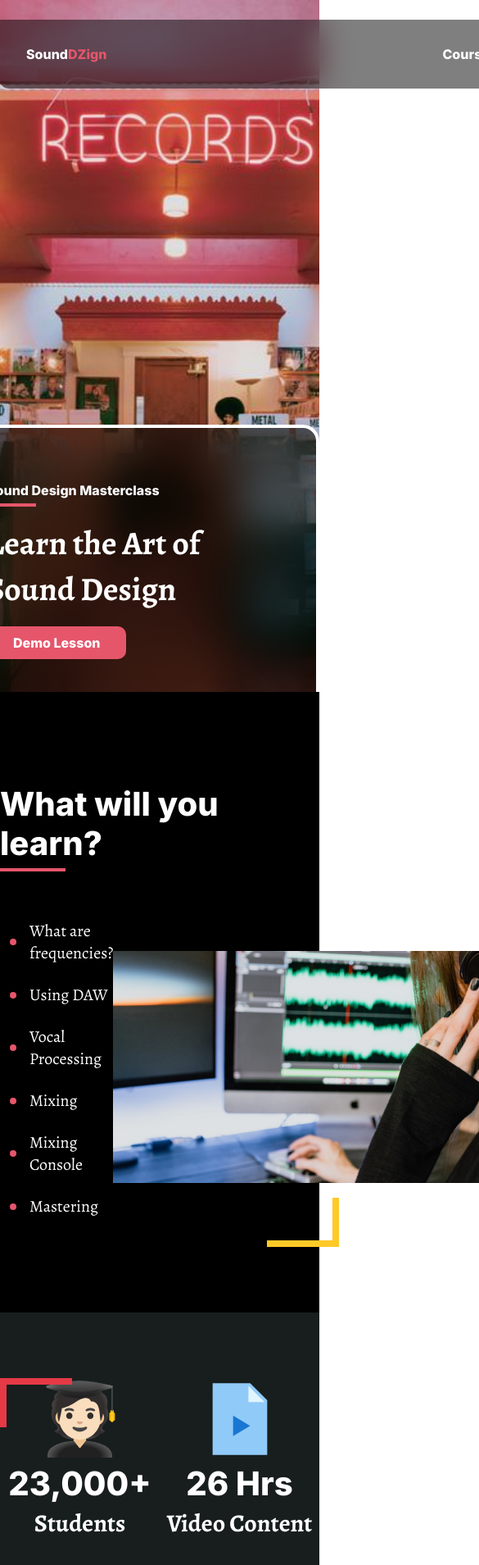
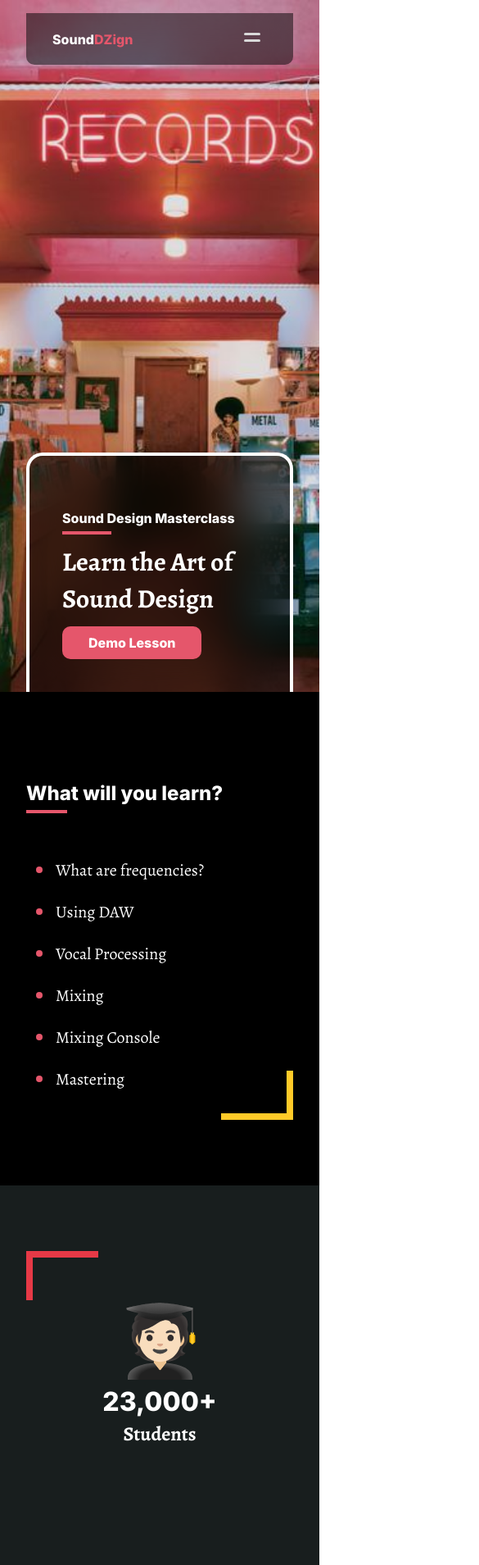
Before and after one commit to se1ind/figma-to-react, a React (Vite) app in the folder figmaproject/: page / in a window 390 px wide. Shown: the top 1909 px of the page at 82% size, 585 px wide, since content can reach past the window. Built offline with nearby package versions, Linux system fonts and the light colour scheme.

Commit message:
responsive design,mobile nav menu

```diff
--- a/figmaproject/src/components/Blog/Blog.css
+++ b/figmaproject/src/components/Blog/Blog.css
@@ -55,3 +55,20 @@ object-fit:cover;
     margin-top:30px;
     color:#000;
 }
+@media (max-width: 1040px){
+    #blog .content-container{
+        grid-template-columns:1fr 1fr;
+    }
+    #blog .post:nth-child(3){
+        grid-column: 1/3;
+    }
+}
+/* smartphone version */
+@media (max-width:720px){
+    #blog .content-container {
+        grid-template-columns: 1fr;
+    }
+    #blog .post:nth-child(3) {
+        grid-column: 1/2;
+    }
+}
--- a/figmaproject/src/components/Footer/Footer.css
+++ b/figmaproject/src/components/Footer/Footer.css
@@ -40,3 +40,23 @@ footer .links ul li{
     font-size:16px;
     margin:8px 16px;
 }
+footer .copyright.mobile{
+    display:none;
+}
+/* smartphone version */
+@media (max-width:720px){
+    footer .content-container{
+        flex-direction:column;
+        gap:40px;
+    }
+    footer .copyright{
+        display:none;
+    }
+    footer .copyright.mobile{
+        display:block;
+
+    }
+    footer .social-icons{
+        margin-bottom:0;
+    }
+}
--- a/figmaproject/src/components/Footer/Footer.jsx
+++ b/figmaproject/src/components/Footer/Footer.jsx
@@ -50,6 +50,9 @@ const Footer = () => {
           </ul>
 
         </div>
+        <div className="copyright mobile">
+            This Website is designed by GTCoding Ⓒ 2023
+           </div>
       </div>
 
     </div>
--- a/figmaproject/src/components/Header/Header.css
+++ b/figmaproject/src/components/Header/Header.css
@@ -51,3 +51,20 @@ header .cta .demo-btn{
     font-weight:800;
     font-size:16px;
 }
+/* tablet version */
+@media (max-width:1040px){
+    header .cta{
+        width:356px;
+    }
+}
+/* smartphone version*/
+@media (max-width:720px){
+    header .cta {
+        width:unset;
+        right:32px;
+        left:32px;
+    }
+    header .cta h1{
+        font-size:32px;
+    }
+}
--- a/figmaproject/src/components/Info/Info.css
+++ b/figmaproject/src/components/Info/Info.css
@@ -4,6 +4,7 @@
     align-items:center;
     width:100%;
     gap:4px;
+    margin-top:60px;
 }
 #info .info-content .amount{
     font-weight:800;
@@ -22,3 +23,22 @@
     left:0;
     top:0;
 }
+/*smartphone version */
+@media (max-width:720px){
+    #info .content-container{
+        flex-direction:column;
+        gap:80px;
+    }
+    #info .content-container img{
+        height:100px;
+    }
+    #info .info-content .amount{
+        font-size:32px;
+    }
+    #info .info-content .type{
+        font-size:24px;
+    }
+    #info .bg-element-2{
+        left:32px;
+    }
+}
--- a/figmaproject/src/components/Navbar/Navbar.css
+++ b/figmaproject/src/components/Navbar/Navbar.css
@@ -26,3 +26,60 @@ a.logo{
 a.logo .red{
 color:var(--red-color);
 }
+.menu-icon,
+.mobile-menu-container{
+    display:none;
+}
+/* tablet version */
+@media (max-width:1040px) {
+    nav{
+        width:694px;
+    }
+}
+/* smartphone */
+@media (max-width:720px){
+    nav ul {
+        display:none;
+    }
+    nav {
+        width:unset;
+        left:32px;
+        right:32px;
+        top:16px;
+    }
+    nav .menu-icon{
+        display:block;
+    }
+    .mobile-menu-container{
+        display:flex;
+        position:fixed;
+        z-index:600;
+        background: var(--dark-color);
+        left:0;
+        right:0;
+        padding:60px 32px;
+        transform:translateY(-100%);
+        transition:all 1200ms cubic-bezier(0.3,0.96,0.59,0.95);
+    }
+    .mobile-menu-container.active{
+        transform:translateY(0);
+
+    }
+    .mobile-menu-container .menu-items{
+        list-style:none;
+        padding:0;
+        margin:0;
+    }
+    .mobile-menu-container .close-icon {
+        position:fixed;
+        top:32px;
+        right:60px;
+    }
+    .mobile-menu-container .menu-items li a{
+        font-weight:800;
+        font-size:16px;
+        padding:20px 0;
+        display:inline-block;
+        color:#fff;
+    }
+}
--- a/figmaproject/src/components/Navbar/Navbar.jsx
+++ b/figmaproject/src/components/Navbar/Navbar.jsx
@@ -1,28 +1,54 @@
-import React from 'react'
+import React,{useState} from 'react'
 import "./Navbar.css";
+import {menuIcon,closeIcon} from "../../assets";
 
 const Navbar = () => {
+  const[isActive,setIsActive]=useState(false);
   return (
+    <>
     <nav>
       <a href="#" className="logo">
         Sound<span className="red">DZign</span>
       </a>
       <ul>
         <li>
-          <a href="#">Course Details </a>
+          <a href="#topics">Course Details </a>
         </li>
         <li>
-          <a href="#">About</a>
+          <a href="#info">About</a>
         </li>
         <li>
-          <a href="#">Blog </a>
+          <a href="#blog">Blog </a>
         </li>
         <li>
-          <a href="#">Testimonials </a>
+          <a href="#testimonials">Testimonials </a>
         </li>
       </ul>
+      <div  onClick={() =>setIsActive(true) }  className="menu-icon" >
+        <img src={menuIcon} alt="" />
+         </div>
     </nav>
-  )
+    <div className={'mobile-menu-container ${isActive ? "active" : "" }  '}>
+    <div onClick={() => setIsActive(false)} className="close-icon">
+      <img src={closeIcon} alt="" />
+       </div>
+       <ul className="menu-items">
+        <li>
+          <a href="#topics" onClick={() => setIsActive(false)}>Course Details </a>
+        </li>
+        <li>
+          <a href="#info" onClick={() => setIsActive(false)}>About</a>
+        </li>
+        <li>
+          <a href="#blog" onClick={() => setIsActive(false)}>Blog </a>
+        </li>
+        <li>
+          <a href="#testimonials" onClick={() => setIsActive(false)}>Testimonials </a>
+        </li>
+      </ul>
+    </div>
+    </>
+  );
 }
 
 export default Navbar
--- a/figmaproject/src/components/Testimonials/Testimonials.css
+++ b/figmaproject/src/components/Testimonials/Testimonials.css
@@ -29,3 +29,28 @@
     line-height:22px;
     margin-top:4px;
 }
+/* tablet version */
+@media (max-width:1040px){
+    #testimonials .content-container{
+        flex-direction:column;
+        gap:50px;
+        margin-left:20px;
+        margin-top:50px;
+    }
+    #testimonials .testimonial {
+        display:flex;
+        gap:28px;
+        width:100%;
+    }
+}
+/*smartphone version */
+@media (max-width:720px){
+    #testimonials .testimonial{
+        flex-direction:column;
+        align-items:center;
+        gap:16px;
+    }
+    #testimonials .testimonial .reviewer-details{
+        text-align:center;
+    }
+}
--- a/figmaproject/src/components/Topics/Topics.css
+++ b/figmaproject/src/components/Topics/Topics.css
@@ -40,3 +40,19 @@ right:-24px;
 bottom:0;
 
 }
+/* tablet version */
+@media (max-width:1040px){
+    #topics .topic-image img{
+        width:385px;
+        height:280px;
+    }
+}
+/* smartphone version */
+@media (max-width:720px){
+    #topics .topic-image img{
+        display:none;
+    }
+    #topics .bg-element-1{
+        right:32px;
+    }
+}
--- a/figmaproject/src/index.css
+++ b/figmaproject/src/index.css
@@ -13,6 +13,9 @@
 body{
     margin:0;
     font-family:"Inter",sans-serif;
+}
+html{
+    scroll-behavior:smooth;
 }
 .wrapper{
     max-width:1024px;
@@ -56,3 +59,22 @@ section h2.light::after{
 section .content-container{
     display:flex;
 }
+/* tablet version */
+@media (max-width:1040px) {
+    .wrapper{
+        max-width:694px;
+    }
+}
+/* smartphone version */
+@media(max-width:720px){
+    .wrapper{
+        padding:0 32px;
+    }
+    section h2{
+        font-size:24px;
+    }
+    section h2::after{
+        width:50px;
+        bottom:0;
+    }
+}
```
